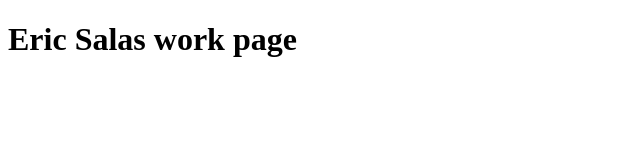
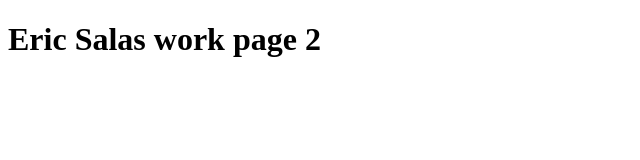
Before and after one commit to EricSalas/coursera-angularjs, a plain HTML site: page index.html in a window 1280 px wide. Shown: the full height of the page, 0-640 px from the left. Drawn offline with Linux system fonts and the light colour scheme.

Commit message:
First web file

```diff
--- a/index.html
+++ b/index.html
@@ -4,7 +4,7 @@
 	<title>Coursera's AngularJS</title>
 </head>
 <body>
-<h1>Eric Salas work page</h1>
+<h1>Eric Salas work page 2</h1>
 
 </body>
 </html>
```
Also changed, not shown: 1 other file.
